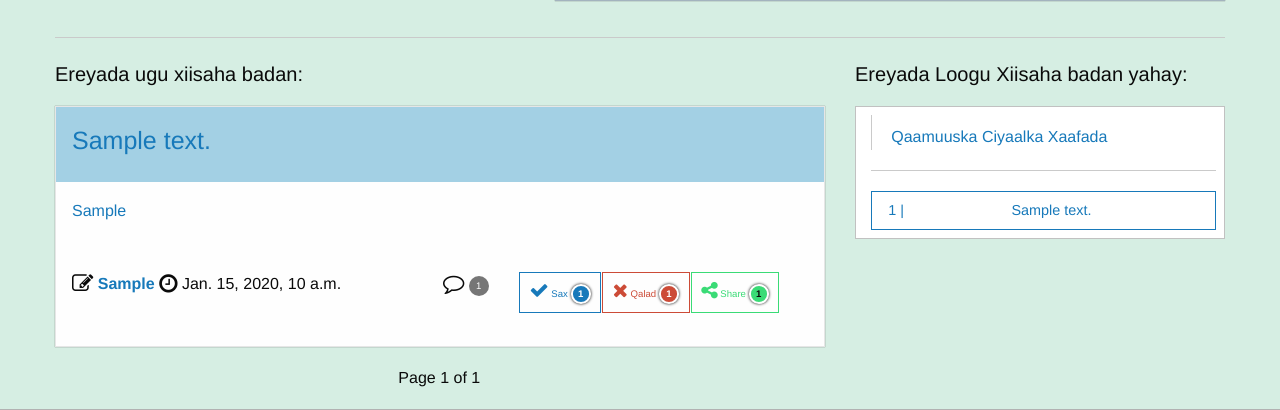
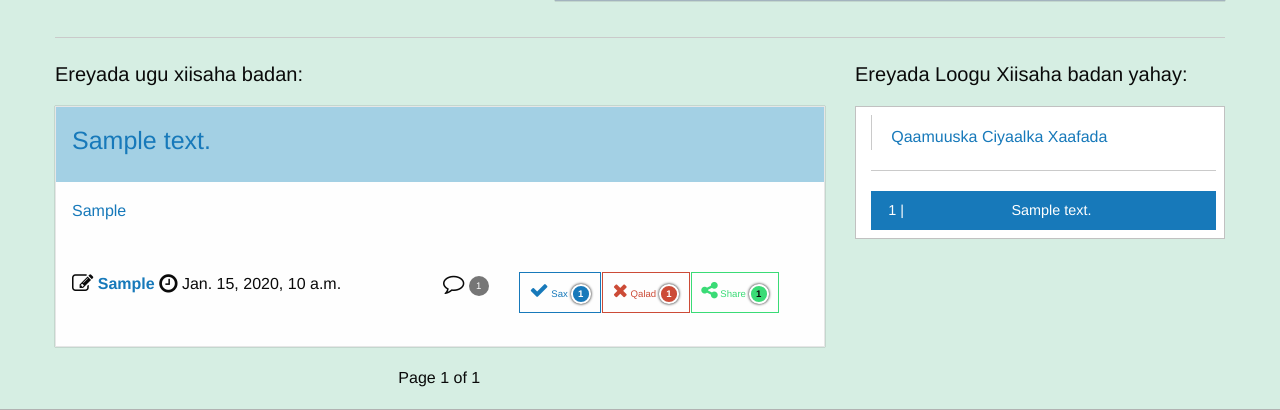
Before and after one commit to boolow5/Qaamuus, a Django app: page / in a window 1280 px wide. Shown: the part 331-741 px from the top of the page. Run offline with Django 3.2, Linux system fonts and the light colour scheme; tables that the repository leaves empty hold one stand-in row (values such as "Sample post"); some libraries are stand-ins or nearby versions.

```diff
--- a/dictionary/static/dictionary/css/style.css
+++ b/dictionary/static/dictionary/css/style.css
@@ -59,3 +59,6 @@ body {
   box-shadow: 0 0 3px #000;
   border: 2px solid #FFF;
 }
+.xs-margin {
+  margin: 1em;
+}
--- a/dictionary/templates/dictionary/partials/sidebar.html
+++ b/dictionary/templates/dictionary/partials/sidebar.html
@@ -14,7 +14,7 @@
         <ul class="menu vertical">
           {% for word in fav_words|slice:":20" %}
           <li>
-            <a class="hollow expanded button" href="/word/{{word.url_text}}">
+            <a class="expanded button xs-margin" href="/word/{{word.url_text}}">
               <span class="float-left">{{word.likes}} |</span> {{word.text}}
             </a>
           </li>
--- a/static/dictionary/css/style.css
+++ b/static/dictionary/css/style.css
@@ -59,3 +59,6 @@ body {
   box-shadow: 0 0 3px #000;
   border: 2px solid #FFF;
 }
+.xs-margin {
+  margin: 1em;
+}
```
Also changed, not shown: 1 other file.
